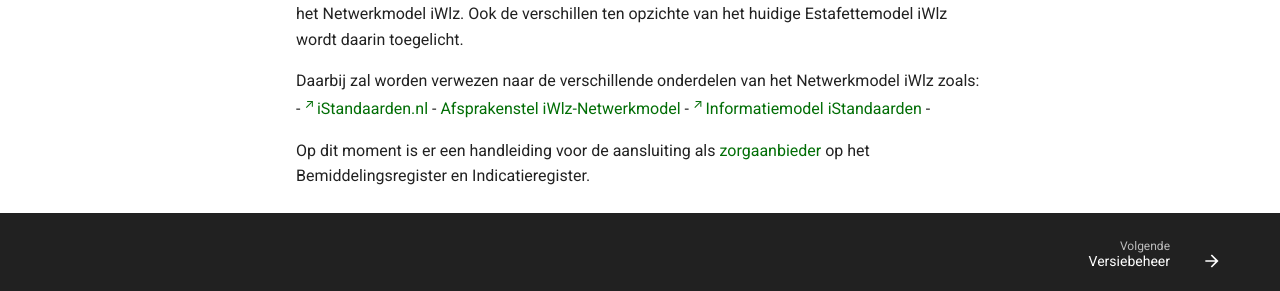
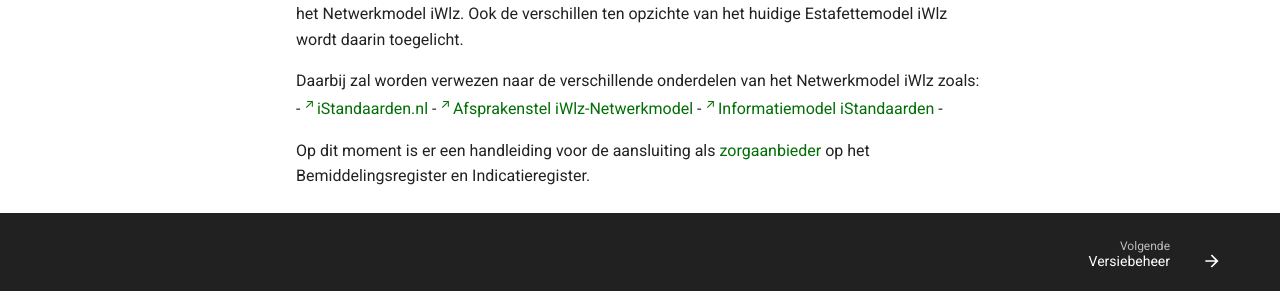
Before and after one commit to iStandaarden/implementatiehandleiding-netwerkmodel, an MkDocs documentation site: the page built from docs/index.md, in a window 1280 px wide. Shown: the part 599-890 px from the top of the page. Built offline with MkDocs 1.6.1 and Material for MkDocs 9.7.7, drawn with Linux system fonts in a browser that asks for light colours; comment, search, counter and statistics services are not loaded; the version menu is left out.

Commit message:
css update

```diff
--- a/docs/css/zin.css
+++ b/docs/css/zin.css
@@ -8,7 +8,7 @@
   text-decoration: underline;
 }
 
-a[href^="http"]:not([href*="istandaarden.github.io"])::before {
+a[href^="http"]:not([href*="istandaarden.github.io/implementatiehandleiding-netwerkmodel"])::before {
 /*a[href^="http"]:not([href*="127.0.0.1:8000/Afsprakenstelsel-iWlz"])::before { */
   content: "\2197"; /* ↗ arrow */
   display: inline-block;
```
